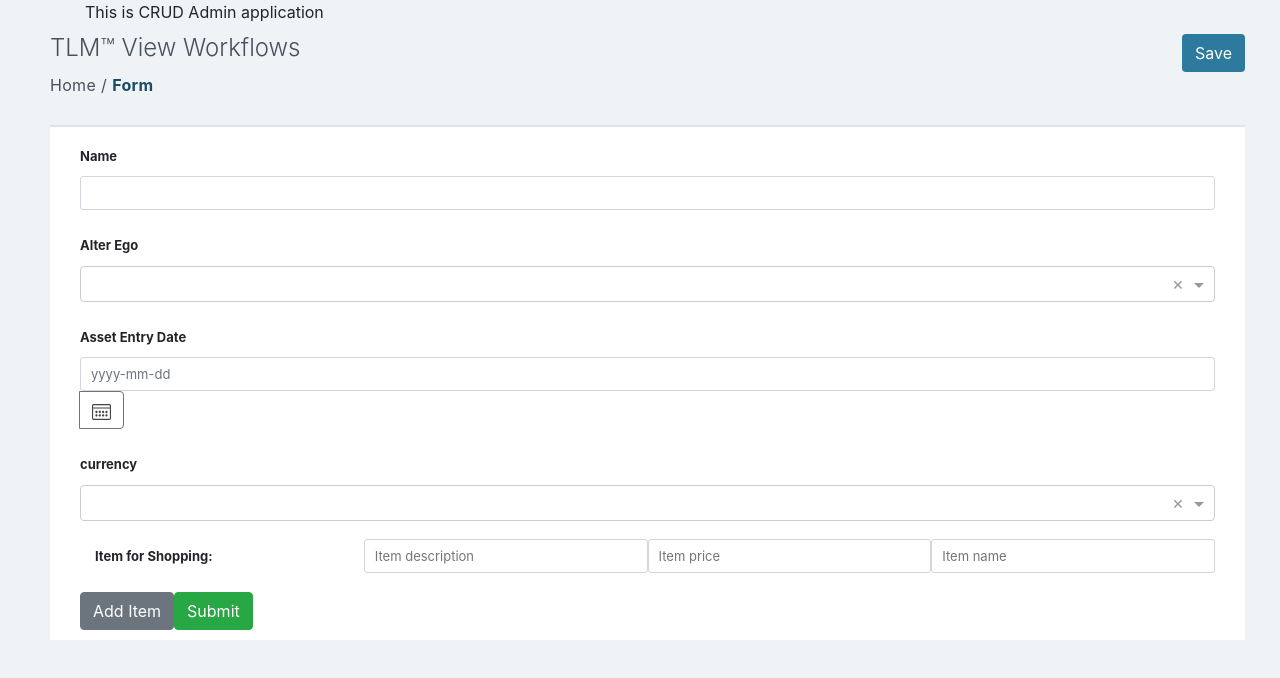
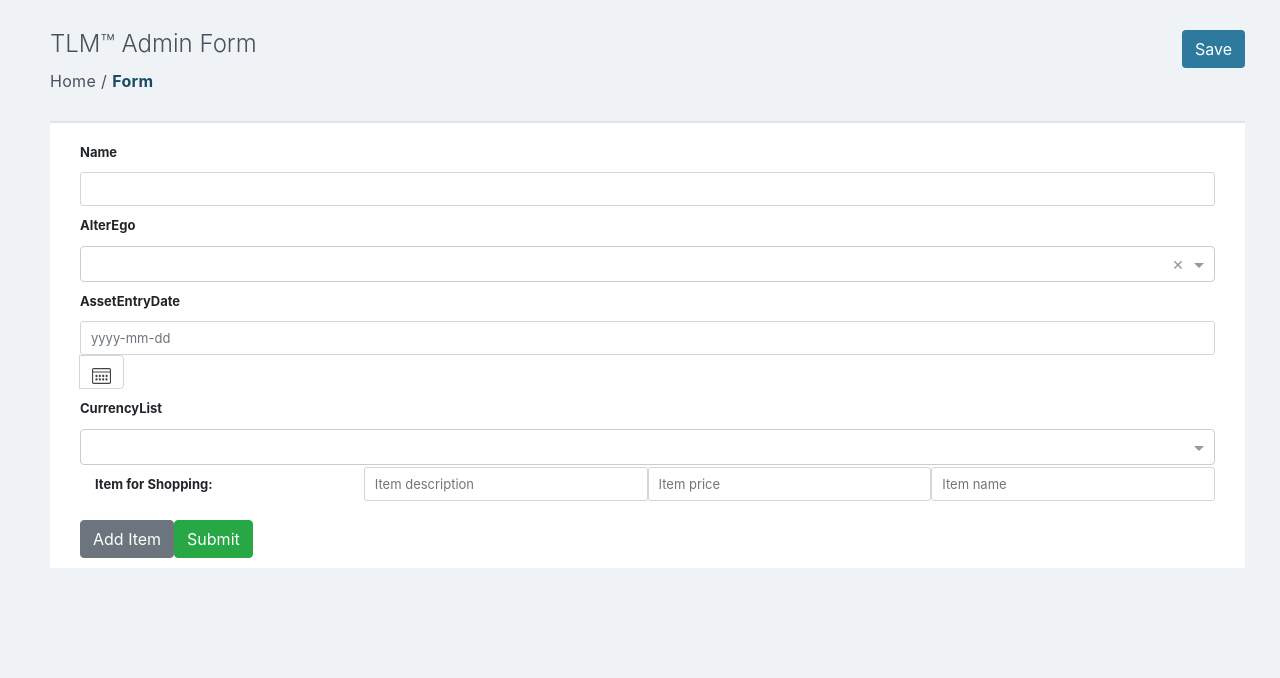
Before and after one commit to BaamAadmi/angular-poc, an Angular app: page /asset-entry in a window 1280 px wide. Shown: the top 678 px of the page. Built offline with nearby package versions, Linux system fonts and the light colour scheme.

Commit message:
Implemented Columnar select chooser. Created a directive for component.

```diff
--- a/package.json
+++ b/package.json
@@ -26,6 +26,7 @@
     "@ng-select/ng-select": "^2.2.0",
     "bootstrap": "^4.1.1",
     "core-js": "^2.5.4",
+    "font-awesome": "^4.7.0",
     "rxjs": "^6.0.0",
     "zone.js": "^0.8.26"
   },
--- a/src/app/app.component.html
+++ b/src/app/app.component.html
@@ -1,7 +1,2 @@
-
-<div class="container">
-     This is CRUD Admin application
-</div>
-<router-outlet>
-
-</router-outlet>
+<div class="container"></div>
+<router-outlet></router-outlet>
--- a/src/app/app.module.ts
+++ b/src/app/app.module.ts
@@ -13,13 +13,15 @@ import * as dynamicComponent from "./components/dynamic-form/index";
 import { AppComponent } from "./app.component";
 import {StlPlayerComponent} from "./components/stl-player/stl-player.component";
 import { StlAssetComponent } from './components/stl-asset/stl-asset.component';
+import { StlFormFieldComponent } from './components/stl-form-field/stl-form-field.component';
 @NgModule({
   declarations: [
     AppComponent,
     dynamicComponent.DynamicFormQuestionComponent,
     dynamicComponent.DynamicFormComponent,
     StlPlayerComponent,
-    StlAssetComponent
+    StlAssetComponent,
+    StlFormFieldComponent
   ],
   imports: [
     BrowserModule,
--- a/src/app/components/stl-asset/stl-asset.component.html
+++ b/src/app/components/stl-asset/stl-asset.component.html
@@ -1,15 +1,14 @@
 <div class="col-lg-12">
 	<div class="container">
-
-
 		<div class="stl-page-heading">
 			<div class="stl-page-heading-title">
-          <h1>TLM&trade; View Workflows</h1>
+				<h1>TLM&trade; Admin Form</h1>
 				<ol class="breadcrumb">
 					<li>
 						<a ui-sref="main" id="lnkWorkflowsBrowserHome" href="javascript:;">
 							Home
 						</a>
+						<i class="fa fa-circle"></i>
 					</li>
 					<li class="active">
 						<strong>Form</strong>
@@ -23,27 +22,13 @@
 			</div>
 		</div>
 
+		<form class="stl-form" (ngSubmit)="submitAsset()" [formGroup]="assetForm">
+			<app-stl-form-field [label]="'name'" [name]="'name'" [form]="assetForm">
+				<input formControlName="name" type="text" id="name">
+			</app-stl-form-field>
 
-    <form class="stl-form" (ngSubmit)="submitAsset()" [formGroup]="assetForm">
-      <div class="form-group">
-        <label for="name">Name</label>
-        <input formControlName="name" type="text" id="name">
-        <div *ngIf="name.invalid && (name.dirty || name.touched)"
-          class="stl-validation-message">
-          <div *ngIf="name.errors.required" class="stl-error-message-box fa fa-exclamation-triangle">
-            Name is required.
-          </div>
-          <div *ngIf="name.errors.minlength" class="stl-error-message-box fa fa-exclamation-triangle">
-            Name must be at least 4 characters long.
-          </div>
-          <div *ngIf="name.errors.forbiddenName" class="stl-error-message-box fa fa-exclamation-triangle">
-            Name cannot be Bob.
-          </div>
-        </div>
-      </div>
-      <div class="form-group">
-        <label for="alterEgo">Alter Ego</label>
-        <ng-select  formControlName="alterEgo" [searchable]="false" labelForId="alterEgo">
+			<app-stl-form-field [label]="'alterEgo'" [name]="'alterEgo'" [form]="assetForm">
+				<ng-select formControlName="alterEgo" [searchable]="false" labelForId="alterEgo">
 					<ng-template ng-label-tmp let-item="item" let-label="label">
 						<img *ngIf="item" src="assets/img/{{item}}.png" width="20px" height="20px" /> {{label}}
 					</ng-template>
@@ -51,9 +36,9 @@
 					<ng-option value="spidey">Spider-Man</ng-option>
 					<ng-option value="thor">Thor</ng-option>
 				</ng-select>
-      </div>
-      <div class="form-group">
-        <label for="alterEgo">Asset Entry Date</label>
+			</app-stl-form-field>
+
+			<app-stl-form-field [label]="'assetEntryDate'" [name]="'assetEntryDate'" [form]="assetForm">
 				<div class="input-group">
 					<input class="form-control" placeholder="yyyy-mm-dd"
 						   name="assetEntryDate" formControlName="assetEntryDate" ngbDatepicker #assetEntryDate="ngbDatepicker">
@@ -63,20 +48,20 @@
 						</button>
 					</div>
 				</div>
+			</app-stl-form-field>
+
+			<app-stl-form-field [label]="'currencyList'" [name]="'currencyList'" [form]="assetForm">
+				<ng-select [items]="currencyList" formControlName="currency" labelForId="currencyList" bindLabel="name">
+					<ng-template ng-option-tmp let-item="item" let-index="index" let-label="label">
+						<div class="stl-template-dropdown">
+							<ng-option class="temp-value" [innerHTML]="item.value"></ng-option>
+							<span class="temp-name">{{item.name}}</span>
+							<span class="temp-desc">{{item.description}}</span>
 						</div>
-      <div class="form-group">
-        <label for="currency">currency</label>
-        <ng-select  formControlName="currency" [searchable]="false" labelForId="currency">
-            <ng-template ng-label-tmp let-item="item" let-label="label">
-               {{item}} {{label}}
 					</ng-template>
-            <ng-option value="&#36;">Dollar</ng-option>
-            <ng-option value="&#128;">Euro</ng-option>
-            <ng-option value="&#163;">Pound</ng-option>
 				</ng-select>
+			</app-stl-form-field>
 
-
-      </div>
 			<div class="form-group" formArrayName="items"
 				*ngFor="let item of assetForm.get('items').controls; let i = index;">
 				<div class="" [formGroupName]="i">
--- a/src/app/components/stl-asset/stl-asset.component.ts
+++ b/src/app/components/stl-asset/stl-asset.component.ts
@@ -10,8 +10,10 @@ import { FormGroup, FormControl, FormBuilder, FormArray, AbstractControl, Valida
 export class StlAssetComponent implements OnInit {
   assetForm: FormGroup;
   nameRegex: RegExp = /bob/i;
-  asset: any = { name: '', alterEgo: '', currency: '' };
+  asset: any = { name: '', alterEgo: '', currency: '', player: ''};
   items: any;
+  currencyList: any;
+
   constructor(private fb: FormBuilder,
               private http: Http) { }
 
@@ -26,10 +28,14 @@ export class StlAssetComponent implements OnInit {
       assetEntryDate: [this.asset.name, [
         Validators.required
       ] ],
-      currency: new FormControl(this.asset.currency, Validators.required),
+      player: new FormControl([]),
+      currency: new FormControl([]),
       items: this.fb.array([ this.createItem() ])
     });
-
+    this.currencyList = [{name: "Dollar", id: 1, value: "&#36;", description: "This is the currency of United States of America"},
+                         {name: "Euro", id: 2, value: "&#8364;", description: "This is the currency of Europian Union"},
+                         {name: "Pound", id: 3, value: "&#163;", description: "This is the currency of Great Britain"},
+                         {name: "INR", id: 4, value : "&#8377;", description: "This is the currency of India"}];
   }
 
   forbiddenNameValidator(nameRe: RegExp): ValidatorFn {
--- /dev/null
+++ b/src/app/components/stl-form-field/_stl-form-field.component.scss
@@ -0,0 +1,39 @@
+@import '../../scss/variables';
+@import '../../scss/mixins';
+
+// For labels
+label {
+    margin: 10px 0;
+    font-size: 13px;
+    font-weight: bold;
+    text-transform: capitalize;
+}
+
+// For displaying validation messages
+.stl-validation-message {
+    .stl-error-message-box {
+        @include rgba(bg, $negative-red);
+        @include rgba(color, $white);
+        position: relative;
+        border-radius: 3px;
+        margin-top: 5px;
+        padding: 5px 10px;
+        font-size: 12px;
+        letter-spacing: 0.02em;
+
+        &::before {
+            padding-right: 8px;
+        }
+
+        &::after {
+            bottom: 100%;
+            left: 1%;
+            border: solid transparent;
+            content: " ";
+            position: absolute;
+            pointer-events: none;
+            border-bottom-color: $negative-red;
+            border-width: 5px;
+        }
+    }
+}
--- /dev/null
+++ b/src/app/components/stl-form-field/stl-form-field.component.html
@@ -0,0 +1,11 @@
+<div class="stl-form-field">
+    <label>{{label}}</label>
+    <i class="fa fa-fw fa-circle field-required"></i>
+    <ng-content></ng-content>
+    <div *ngFor="let error of errors"
+         class="stl-validation-message">
+        <div class="stl-error-message-box fa fa-exclamation-triangle">
+            {{error}}
+        </div>
+    </div>
+</div>
--- /dev/null
+++ b/src/app/components/stl-form-field/stl-form-field.component.ts
@@ -0,0 +1,30 @@
+import { Component, OnInit, Input } from '@angular/core';
+import { NgForm } from '@angular/forms';
+
+@Component({
+  selector: 'app-stl-form-field',
+  templateUrl: './stl-form-field.component.html',
+  styleUrls: ['./_stl-form-field.component.scss']
+})
+export class StlFormFieldComponent implements OnInit {
+  @Input()
+  label: string;
+  @Input()
+  name: string;
+  @Input()
+  form: NgForm;
+  constructor() { }
+
+  ngOnInit() {
+      window.console.log(this.label);
+  }
+
+  get errors() {
+
+    if (this.form.controls[this.name] && this.form.controls[this.name].hasError('required') && this.form.controls[this.name].dirty) {
+      return ["This is requred"];
+    } else {
+      return [];
+    }
+  }
+}
--- a/src/app/scss/_forms.scss
+++ b/src/app/scss/_forms.scss
@@ -2,7 +2,7 @@
 @import 'mixins';
 
 .container {
-    margin: 10px 20px;
+    margin: 30px 20px;
     max-width: 98%;
 }
 
@@ -24,6 +24,7 @@
     }
 
     .breadcrumb {
+        grid-area: breadcrumb;
         padding: 0;
         list-style: none;
         margin-bottom: 0;
@@ -239,3 +240,37 @@
         }
     }
 }
+
+// For Date-Time Picker
+.input-group {
+    input {
+        width: 97%;
+    }
+
+    .input-group-append {
+        button {
+            @include border(b, 1px, solid, $border-grey, 1);
+            height: 34px;
+
+            &:hover {
+                @include rgba(bg, $border-grey, 0.1);
+            }
+        }
+    }
+}
+
+// For styling dropdown template
+.stl-template-dropdown {
+    .temp-desc, .temp-name {
+        letter-spacing: 0.03em;
+        margin-left: 10px;
+    }
+    .temp-name {
+        font-weight: bold;
+        @include rgba(color, $light-blue);
+    }
+    .temp-value {
+        font-weight: bold;
+        @include rgba(color, $positive-green);
+    }
+}
```
Also changed, not shown: 1 other file (tests, documents, lock files or other folders). Lines whose indentation alone changed are shown as unchanged.
